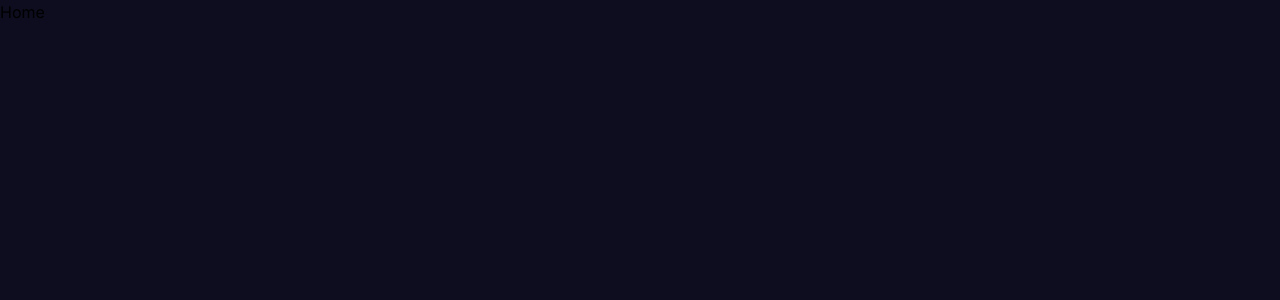
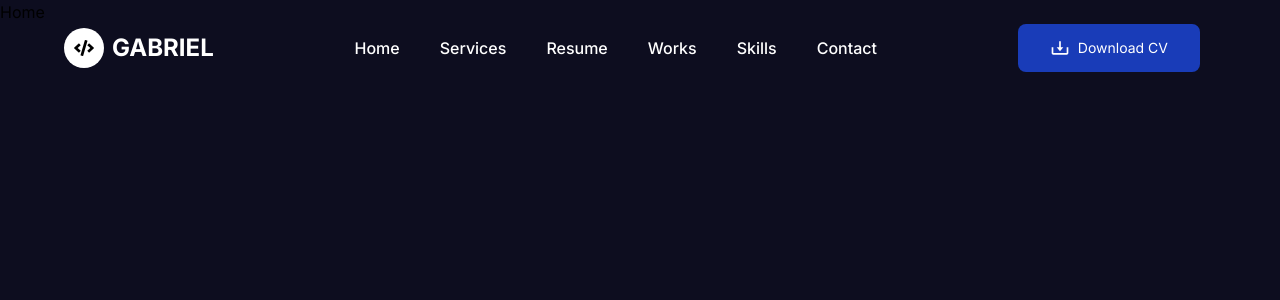
Before and after one commit to Gbrlbrgm/portfolio, a Next.js app: page / in a window 1280 px wide. Shown: the top 300 px of the page. Built offline with nearby package versions, Linux system fonts and the light colour scheme.

Commit message:
feat: implemented navbar on layout

```diff
--- a/app/layout.tsx
+++ b/app/layout.tsx
@@ -1,6 +1,7 @@
 import type { Metadata } from "next";
 import { Inter } from "next/font/google";
 import "./globals.css";
+import ResponsiveNav from "@/components/Home/Navbar/ResponsiveNav";
 
 const font = Inter({
   weight: ["100", "200", "300", "400", "500", "600", "700", "800", "900"],
@@ -20,6 +21,7 @@ export default function RootLayout({
   return (
     <html lang="en">
       <body className={`${font.className} antialiased bg-[#0d0d1f]`}>
+        <ResponsiveNav />
         {children}
       </body>
     </html>
```
